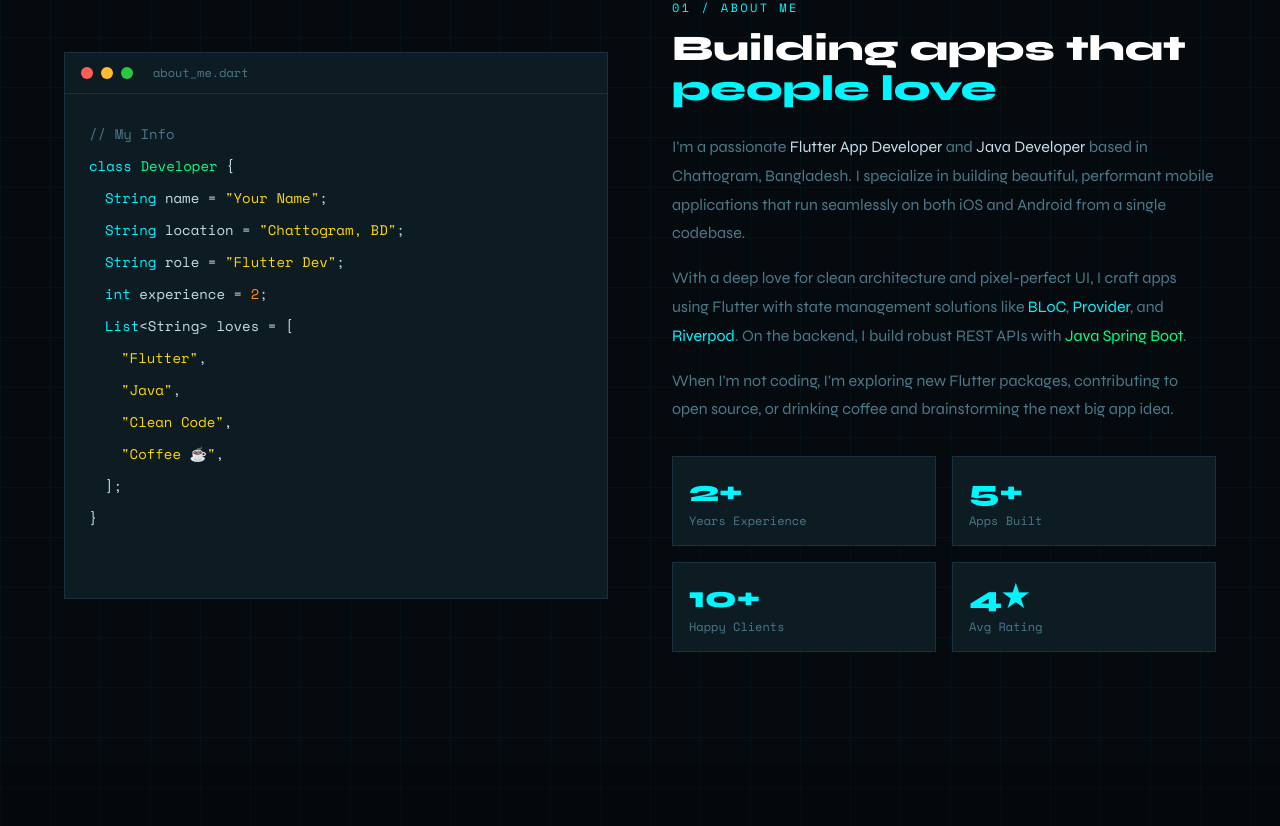
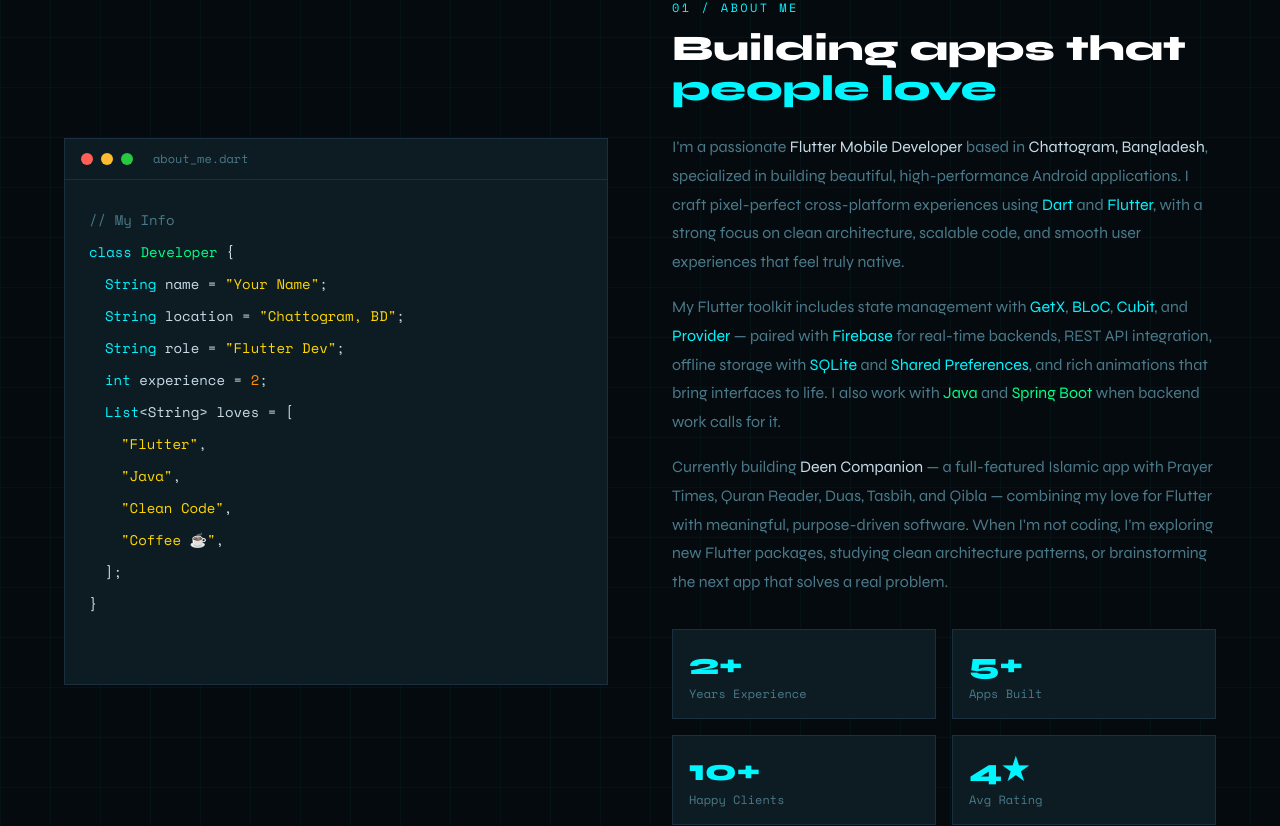
Before and after one commit to Faisal60177/portfolio, a React (Vite) app: page / in a window 1280 px wide. Shown: the part 913-1739 px from the top of the page. Built offline with nearby package versions, Linux system fonts and the light colour scheme.

Commit message:
Fixed Hero build error

```diff
--- a/src/components/About.tsx
+++ b/src/components/About.tsx
@@ -87,21 +87,34 @@
 
                         <div className="space-y-4 mb-8" style={{ color: 'var(--muted)', lineHeight: '1.8' }}>
                             <p>
-                                I'm a passionate <span style={{ color: 'var(--text)' }}>Flutter App Developer</span> and{' '}
-                                <span style={{ color: 'var(--text)' }}>Java Developer</span> based in Chattogram, Bangladesh.
-                                I specialize in building beautiful, performant mobile applications that run seamlessly
-                                on both iOS and Android from a single codebase.
+                                I'm a passionate <span style={{ color: 'var(--text)' }}>Flutter Mobile Developer</span> based in{' '}
+                                <span style={{ color: 'var(--text)' }}>Chattogram, Bangladesh</span>, specialized in building
+                                beautiful, high-performance Android applications. I craft pixel-perfect cross-platform experiences
+                                using <span style={{ color: 'var(--cyan)' }}>Dart</span> and{' '}
+                                <span style={{ color: 'var(--cyan)' }}>Flutter</span>, with a strong focus on clean architecture,
+                                scalable code, and smooth user experiences that feel truly native.
                             </p>
                             <p>
-                                With a deep love for clean architecture and pixel-perfect UI, I craft apps using
-                                Flutter with state management solutions like <span style={{ color: 'var(--cyan)' }}>BLoC</span>,{' '}
-                                <span style={{ color: 'var(--cyan)' }}>Provider</span>, and{' '}
-                                <span style={{ color: 'var(--cyan)' }}>Riverpod</span>. On the backend, I build
-                                robust REST APIs with <span style={{ color: 'var(--green)' }}>Java Spring Boot</span>.
+                                My Flutter toolkit includes state management with{' '}
+                                <span style={{ color: 'var(--cyan)' }}>GetX</span>,{' '}
+                                <span style={{ color: 'var(--cyan)' }}>BLoC</span>,{' '}
+                                <span style={{ color: 'var(--cyan)' }}>Cubit</span>, and{' '}
+                                <span style={{ color: 'var(--cyan)' }}>Provider</span> — paired with{' '}
+                                <span style={{ color: 'var(--cyan)' }}>Firebase</span> for real-time backends,
+                                REST API integration, offline storage with{' '}
+                                <span style={{ color: 'var(--cyan)' }}>SQLite</span> and{' '}
+                                <span style={{ color: 'var(--cyan)' }}>Shared Preferences</span>,
+                                and rich animations that bring interfaces to life.
+                                I also work with <span style={{ color: 'var(--green)' }}>Java</span> and{' '}
+                                <span style={{ color: 'var(--green)' }}>Spring Boot</span> when backend
+                                work calls for it.
                             </p>
                             <p>
-                                When I'm not coding, I'm exploring new Flutter packages, contributing to open source,
-                                or drinking coffee and brainstorming the next big app idea.
+                                Currently building <span style={{ color: 'var(--text)' }}>Deen Companion</span> —
+                                a full-featured Islamic app with Prayer Times, Quran Reader, Duas, Tasbih,
+                                and Qibla — combining my love for Flutter with meaningful, purpose-driven software.
+                                When I'm not coding, I'm exploring new Flutter packages, studying clean architecture
+                                patterns, or brainstorming the next app that solves a real problem.
                             </p>
                         </div>
 
--- a/src/components/Contact.tsx
+++ b/src/components/Contact.tsx
@@ -141,7 +141,7 @@
                                         name="name"
                                         value={form.name}
                                         onChange={handleChange}
-                                        placeholder="Your name"
+                                        placeholder="Mohammad Faisal"
                                         style={inputStyle}
                                         onFocus={(e) => (e.target.style.borderColor = 'var(--cyan)')}
                                         onBlur={(e) => (e.target.style.borderColor = 'var(--border)')}
@@ -155,7 +155,7 @@
                                         name="email"
                                         value={form.email}
                                         onChange={handleChange}
-                                        placeholder="your@email.com"
+                                        placeholder="mohammadfaisal60177@gmail.com"
                                         style={inputStyle}
                                         onFocus={(e) => (e.target.style.borderColor = 'var(--cyan)')}
                                         onBlur={(e) => (e.target.style.borderColor = 'var(--border)')}
--- a/src/components/Experience.tsx
+++ b/src/components/Experience.tsx
@@ -62,9 +62,9 @@
         description: [
             'I am studying B.Sc in Computer Science & Engineering(CSE) at International Islamic University Chittagone',
             'Specialized in Software Engineering and Mobile Application Development',
-            '2nd year project: 1. Islamic App with Flutter' +
-            '2. Task and Notes App with Flutter' +
-            '3. Student Management System with Jave',
+            '2nd year project: Islamic App with Flutter\n' +
+            'Task and Notes App with Flutter\n' +
+            'Student Management System with Jave\n',
             'Active member of the Programming Club',
         ],
         color: '#ffd700',
```
